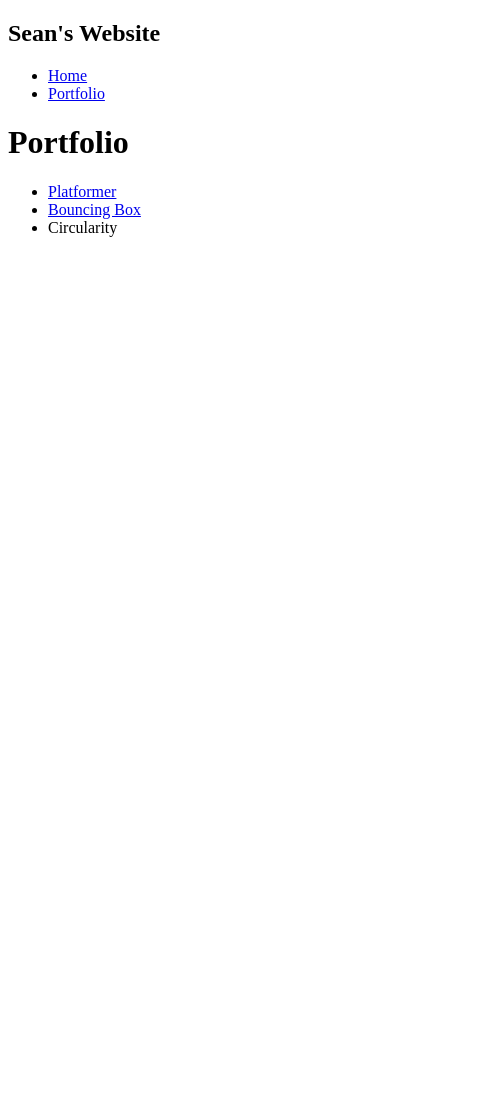
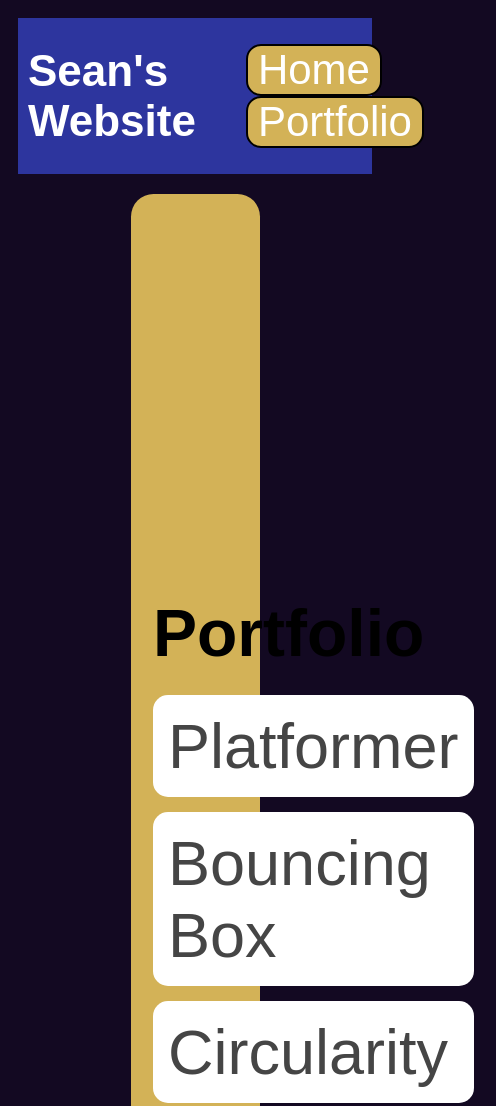
Before and after one commit to Glycon2977/Glycon2977.github.io, a plain HTML site: page portfolio.html in a window 390 px wide. Shown: the top 1106 px of the page, 496 px wide, since content can reach past the window. Before the commit the page ends 844 px from the top, so only its background shows below. Drawn offline with Linux system fonts and the light colour scheme.

Commit message:
portfolio.html style.css index.html

```diff
--- a/portfolio.html
+++ b/portfolio.html
@@ -2,18 +2,19 @@
 <html>
     <head>
         <title>Portfolio Space</title>
+        <link rel="stylesheet" href="style.css">
     </head>
 
     <body>
         <div id="all-content">
-            <nav>
+            <nav id="nav">
                 <h1>Sean's Website</h1>
                 <ul id="nav-ul">
                     <li class="nav-li">
-                        <a class="nav-a" href="index.html">Home</a>
+                        <a id="button" class="nav-li" href="index.html">Home</a>
                     </li>
                     <li class="nav-li">
-                        <a class="nav-a" href="portfolio.html">Portfolio</a>
+                        <a id="button" class="nav-li" href="portfolio.html">Portfolio</a>
                     </li>
                 </ul>
             </nav>
@@ -23,7 +24,7 @@
                     <ul id="portfolio">
                         <li><a href="projects/platformer/">Platformer</a></li>
                         <li><a href="projects/bouncing-box/">Bouncing Box</a></li>
-                        <li><a href="projects/circularity/"></a>Circularity</li>
+                        <li><a href="projects/circularity/"> Circularity </a></li>
                     </ul>
                 </div>
             </main>
--- a/style.css
+++ b/style.css
@@ -10,7 +10,7 @@ body {
 }
 
 /*navigation menu */
-nav {
+#nav {
     background: rgb(45, 53, 158);
     margin: 0 auto;
     margin-bottom: 20px;
@@ -44,6 +44,8 @@ a {
 main {
     background: rgb(211, 178, 87);
     display: flex;
+    border-radius: 15px;
+    margin-inline: 75px;
 }
 .sidebar {
     margin-right: 25px;
@@ -65,3 +67,76 @@ main {
 h2, h3 {
     margin: 0px;
 }
+/*Portfolio*/
+.content h1 {
+    color: black;
+}
+
+#portfolio {
+    list-style-type: none;
+    padding-left: 0;
+}
+
+#portfolio li {
+    background: #fff;
+    padding: 10px;
+    border-radius: 10px;
+    margin-bottom: 10px;
+    outline-color:black;
+}
+#portfolio li:hover {
+    background: #eee;
+}
+
+#portfolio a {
+    text-decoration: none;
+    color: #454545;
+}
+ /* responsive web design */
+ @media screen and (min-width: 120px) and (max-width: 1080px) {
+    main {
+        height: 100ch;
+        zoom: 1.5;
+        display: grid;
+    }
+    h1 {
+        font-size: 44px;
+    }
+
+    h2 {
+        font-size: 42px;
+    }
+
+    h3 {
+        font-size: 36px;
+    }
+
+    #all-contents {
+        height: 100ch;
+        margin: none;
+    }
+
+    a {
+        font-size: 42px;
+    }
+
+    .sidebar {
+        margin-right: 0px;
+        justify-content: center;
+        align-items: center;
+    }
+
+    .sidebar-img {
+        width: 100%;
+    }
+
+    p,
+    li {
+        font-size: 24px;
+    }
+
+    .content {
+        align-content: center;
+        justify-content: center;
+    }
+ }
```
Also changed, not shown: index.html (+1 -1 lines).
